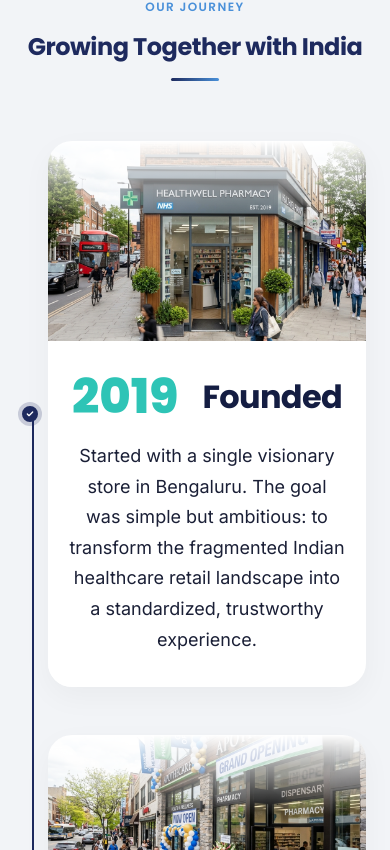
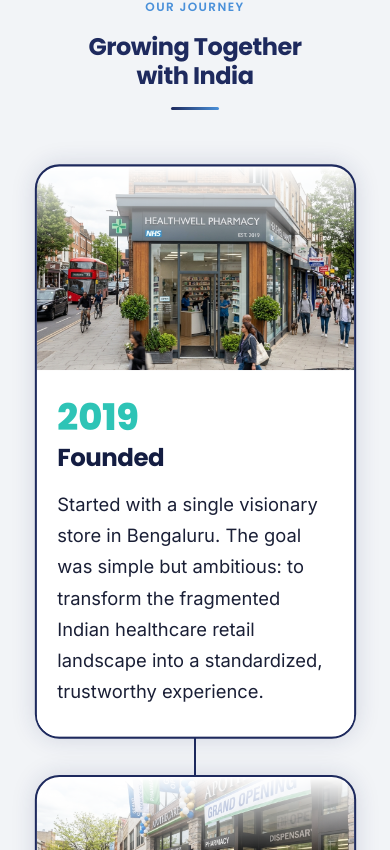
Before and after one commit to villgass7788/chemist-box, a Next.js app: page /about in a window 390 px wide. Shown: the part 3594-4444 px from the top of the page. Built offline with nearby package versions, Linux system fonts and the light colour scheme.

Commit message:
Refine mobile layouts and UI alignments across pages

```diff
--- a/app/about/Timeline.tsx
+++ b/app/about/Timeline.tsx
@@ -99,7 +99,7 @@ export default function Timeline({ milestones }: { milestones: Milestone[] }) {
                 </svg>
               )}
             </div>
-            <div className={styles.timelineCard}>
+            <div className={`${styles.timelineCard} ${isActive ? styles.activeCard : ''}`}>
               <div className={styles.timelineContent}>
                 <div className={styles.timelineHeader}>
                   <div className={styles.timelineYear}>{m.year}</div>
--- a/app/about/page.module.css
+++ b/app/about/page.module.css
@@ -384,7 +384,6 @@
 .timelineTitle {
   font-size: 2rem;
   color: var(--navy-dark);
-  white-space: nowrap;
 }
 
 .timelineContent p {
@@ -706,21 +705,53 @@
     align-items: center;
   }
   .timeline {
-    padding-left: 32px;
+    padding-left: 0;
   }
   .timelineTrack {
-    left: 10px;
+    left: 50%;
+    transform: translateX(-50%);
+    z-index: 0;
   }
   .timelineMarker {
-    left: -32px;
+    opacity: 0;
+    pointer-events: none;
+    left: 50%;
+    top: 0;
+    transform: translate(-50%, -50%);
+    z-index: 3;
   }
   .timelineCard {
     flex-direction: column;
     min-height: auto;
-    text-align: center;
+    text-align: left;
+    width: 92%;
+    margin: 0 auto;
+    z-index: 2;
+    position: relative;
+    border: 2px solid transparent;
+    transition: all 0.5s ease;
+    overflow: hidden;
+  }
+  .activeCard {
+    border-color: var(--navy);
+    box-shadow: 0 0 24px rgba(30, 42, 94, 0.15);
+    transform: scale(1.02);
   }
   .timelineHeader {
-    justify-content: center;
+    flex-direction: column;
+    align-items: flex-start;
+    gap: 8px;
+    margin-bottom: 16px;
+  }
+  .timelineYear {
+    font-size: 2.25rem;
+  }
+  .timelineTitle {
+    font-size: 1.5rem;
+  }
+  .timelineContent {
+    background: var(--white);
+    padding: 32px 24px;
   }
   .timelineImageWrap {
     position: relative;
@@ -774,18 +805,11 @@
     width: 100%;
     height: 1px;
   }
-  .timeline {
-    padding-left: 24px;
-  }
-  .timelineTrack {
-    left: 8px;
-  }
   .timelineMarker {
-    left: -26px;
     width: 16px;
     height: 16px;
   }
   .timelineContent {
-    padding: 32px 20px;
+    padding: 28px 20px;
   }
 }
--- a/app/about/page.tsx
+++ b/app/about/page.tsx
@@ -118,7 +118,7 @@ export default function AboutPage() {
         <div className="container">
           <div className={styles.storyHeader}>
             <div className="eyebrow" style={{ justifyContent: 'center' }}>Our Journey</div>
-            <h2>Growing Together with India</h2>
+            <h2>Growing Together<br />with India</h2>
             <div className="divider divider-center"/>
           </div>
           <Timeline milestones={milestones} />
```
